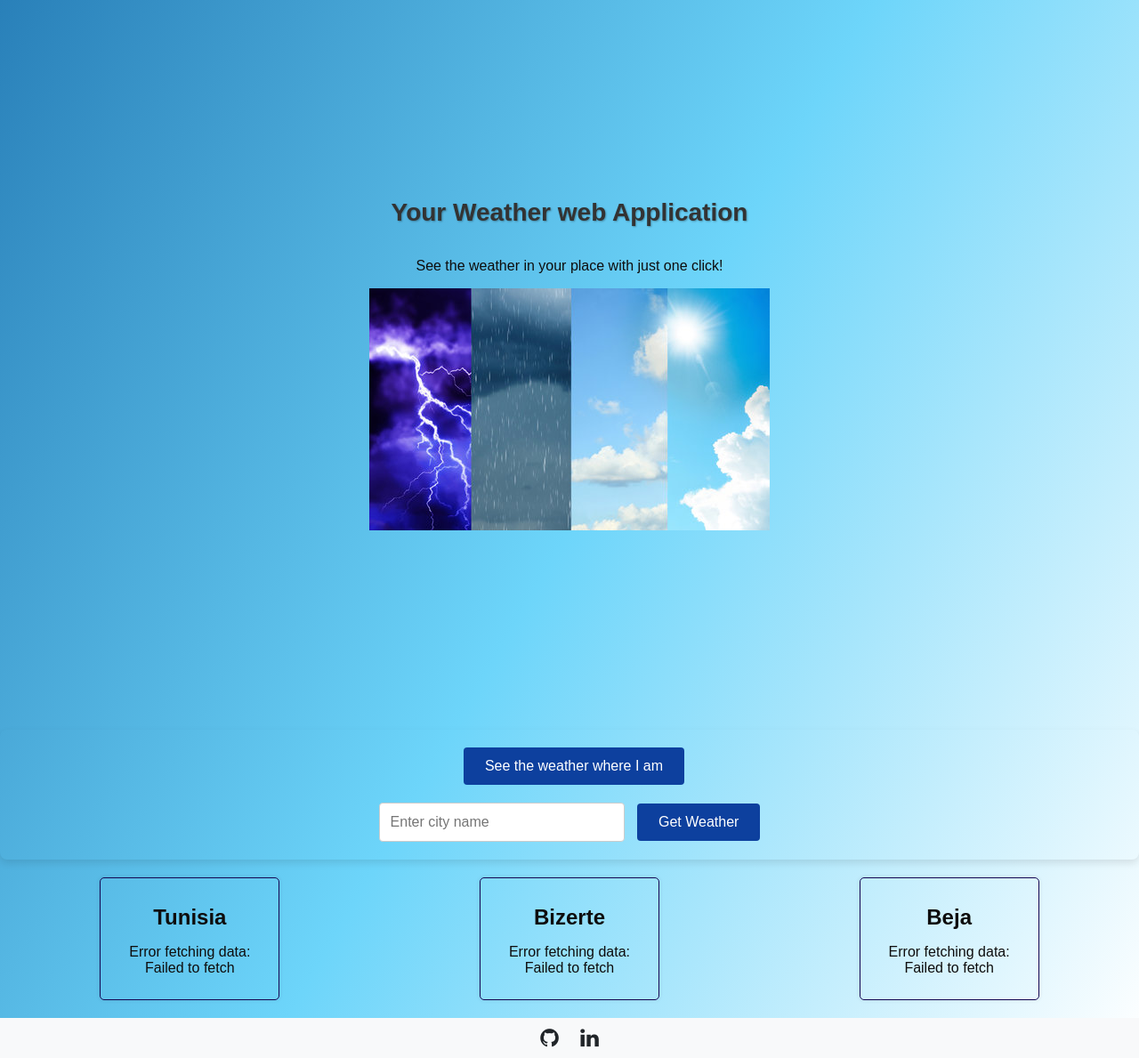
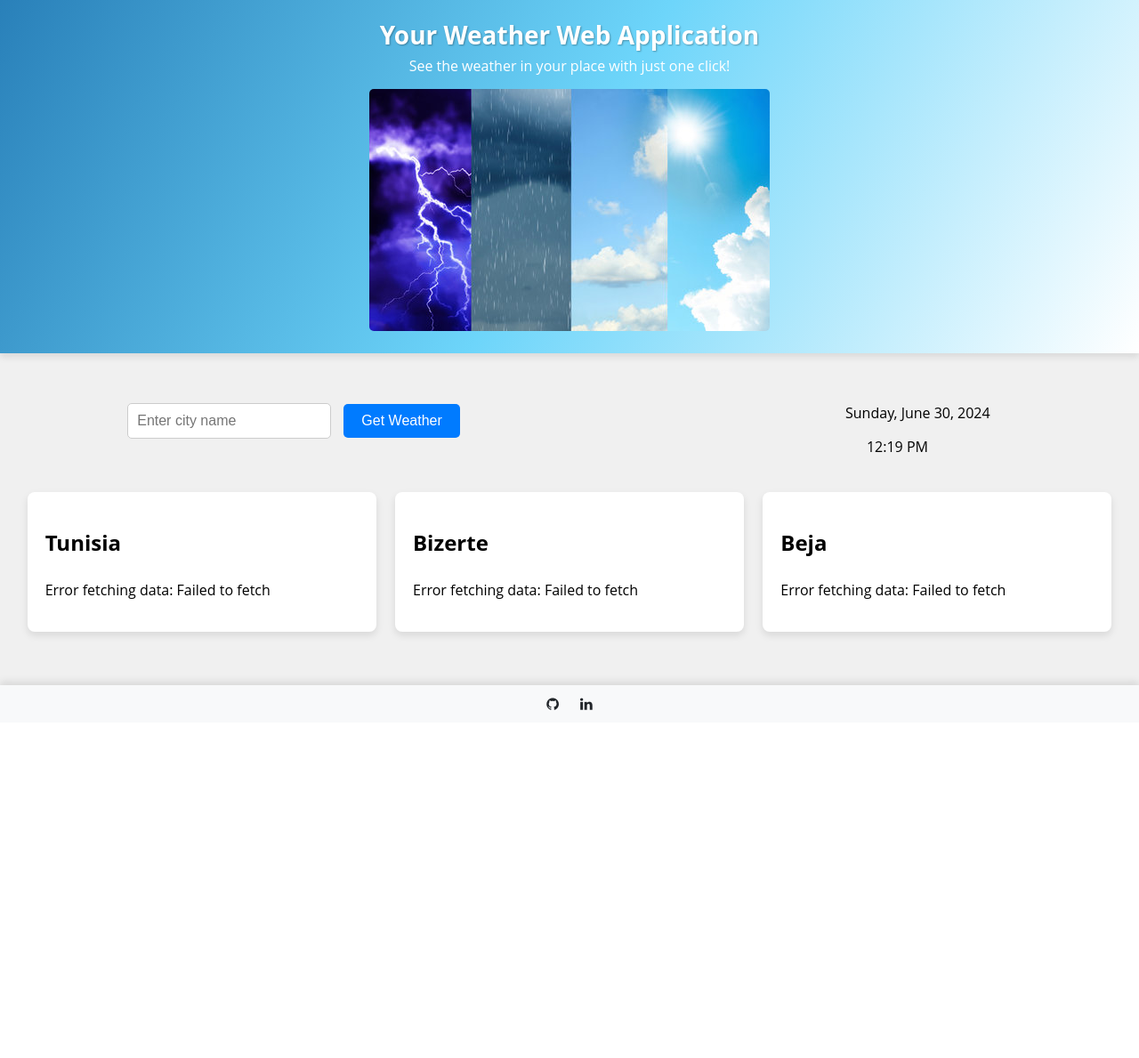
Before and after one commit to Ilefrajhi/weather-app, a Flask app: page / in a window 1280 px wide. Shown: the whole page at 89% size. After the commit the page ends 798 px from the top, so only its background shows below. Run offline with Flask 3, Linux system fonts and the light colour scheme.

Commit message:
added styles && font awsomes && updated javascript code

```diff
--- a/static/script.js
+++ b/static/script.js
@@ -1,8 +1,11 @@
 document.addEventListener('DOMContentLoaded', () => {
+
+    getLocationAndWeather();
+
     // Initial weather info for predefined cities on page load
-    getWeather('Tunisia', 'tunisiaInfo');
-    getWeather('Bizerte', 'bizerteInfo');
-    getWeather('Beja', 'bejaInfo');
+    getWeather('Tunisia', 'tunisiaInfo', 'tunisiaIcon');
+    getWeather('Bizerte', 'bizerteInfo', 'bizerteIcon');
+    getWeather('Beja', 'bejaInfo', 'bejaIcon');
 
     // Attach click event listener to the button
     const getWeatherBtn = document.getElementById('getWeatherBtn');
@@ -16,7 +19,7 @@ document.addEventListener('DOMContentLoaded', () => {
     });
 });
 
-function getWeather(city, infoId) {
+function getWeather(city, infoId, iconId) {
     const apiKey = 'a3f586e9f9aa7265230bbc10f8891a93';
     const url = `https://api.openweathermap.org/data/2.5/weather?q=${city}&appid=${apiKey}&units=metric`;
 
@@ -41,6 +44,13 @@ function getWeather(city, infoId) {
             <p>Description: ${data.weather[0].description}</p>
             <p>Wind Speed: ${data.wind.speed} m/s</p>
         `;
+
+
+            const weatherIcon = document.getElementById(iconId);
+            if (weatherIcon) {
+                weatherIcon.innerHTML = getWeatherIcon(data.weather[0].icon);
+            }
+
         })
         .catch(error => {
             console.error('Error fetching data:', error);
@@ -53,18 +63,58 @@ function getWeather(city, infoId) {
         });
 }
 
-document.getElementById('getLocationBtn').addEventListener('click', function() {
+function getWeatherIcon(icon) {
+    switch (icon) {
+        case '01d':
+        case '01n':
+            return '<i class="fa fa-sun"></i>';
+        case '02d':
+        case '02n':
+            return '<i class="fa fa-cloud-sun"></i>';
+        case '03d':
+        case '03n':
+            return '<i class="fa fa-cloud"></i>';
+        case '04d':
+        case '04n':
+            return '<i class="fa fa-cloud"></i>';
+        case '09d':
+        case '09n':
+            return '<i class="fa fa-cloud-showers-heavy"></i>';
+        case '10d':
+        case '10n':
+            return '<i class="fa fa-cloud-rain"></i>';
+        case '11d':
+        case '11n':
+            return '<i class="fa fa-bolt"></i>';
+        case '13d':
+        case '13n':
+            return '<i class="fa fa-snowflake"></i>';
+        case '50d':
+        case '50n':
+            return '<i class="fa fa-smog"></i>';
+        default:
+            return '<i class="fa fa-question-circle"></i>';
+    }
+}
+
+document.addEventListener('DOMContentLoaded', (event) => {
+    getLocationAndWeather();
+});
+
+function getLocationAndWeather() {
     if (navigator.geolocation) {
         navigator.geolocation.getCurrentPosition(showPosition, showError);
     } else {
         document.getElementById('locationOutput').innerText = "Geolocation is not supported by this browser.";
     }
-});
+}
 
 function showPosition(position) {
     const latitude = position.coords.latitude;
     const longitude = position.coords.longitude;
-    document.getElementById('locationOutput').innerText = "Latitude: " + latitude + "°, Longitude: " + longitude + "°";
+
+    // Assign location without altitude and longitude initially
+    document.getElementById('locationOutput').innerText = "Fetching weather data...";
 
     const apiKey = 'a3f586e9f9aa7265230bbc10f8891a93';
     const url = `https://api.openweathermap.org/data/2.5/weather?lat=${latitude}&lon=${longitude}&appid=${apiKey}&units=metric`;
@@ -78,19 +128,17 @@ function showPosition(position) {
         const pressure = data.main.pressure;
         const humidity = data.main.humidity;
         const windSpeed = data.wind.speed;
-        document.getElementById('locationOutput').innerText = `Location: ${locationName}\nLatitude: ${latitude}°, Longitude: ${longitude}°\nTemperature: ${temperature}°K\nWeather: ${weatherDescription}\nPressure: ${pressure} hPa\nHumidity: ${humidity}%\nWind Speed: ${windSpeed} m/s`;
+
+
+        // Update locationOutput with desired weather data
+        document.getElementById('locationOutput').innerText = `Location: ${locationName}\nTemperature: ${temperature}°C\nWeather: ${weatherDescription}\nPressure: ${pressure} hPa\nHumidity: ${humidity}%\nWind Speed: ${windSpeed} m/s`;
     })
     .catch(error => console.error('Error fetching weather data:', error));
 
-
 }
-document.getElementById('clearBtn').addEventListener('click', function() {
-    document.getElementById('locationOutput').innerText = "";
-});
-
 
 function showError(error) {
-    switch(error.code) {
+    switch (error.code) {
         case error.PERMISSION_DENIED:
             document.getElementById('locationOutput').innerText = "User denied the request for Geolocation.";
             break;
@@ -105,3 +153,42 @@ function showError(error) {
             break;
     }
 }
+
+document.getElementById('clearBtn').addEventListener('click', function() {
+    document.getElementById('locationOutput').innerText = "";
+});
+
+
+
+document.addEventListener('DOMContentLoaded', function() {
+    // Function to update day, date, and time
+    function updateDateTime() {
+        const now = new Date();
+        const days = ['Sunday', 'Monday', 'Tuesday', 'Wednesday', 'Thursday', 'Friday', 'Saturday'];
+        const day = days[now.getDay()];
+
+        const date = now.toLocaleDateString('en-US', { weekday: 'long', year: 'numeric', month: 'long', day: 'numeric' });
+        const time = now.toLocaleTimeString('en-US', { hour: 'numeric', minute: 'numeric', hour12: true });
+
+        // Update elements only if they exist
+        const dayElement = document.getElementById('day');
+        const dateElement = document.getElementById('date');
+        const timeElement = document.getElementById('time');
+
+        if (dayElement) {
+            dayElement.textContent = day;
+        }
+        if (dateElement) {
+            dateElement.textContent = date;
+        }
+        if (timeElement) {
+            timeElement.textContent = time;
+        }
+    }
+
+    // Initial call to updateDateTime
+    updateDateTime();
+
+    // Update time every second
+    setInterval(updateDateTime, 1000);
+});
--- a/static/style.css
+++ b/static/style.css
@@ -1,117 +1,169 @@
-/* Custom CSS for city cards */
+body {
+  font-family: 'Open Sans', sans-serif;
+  margin: 0;
+  padding: 0;
+  background-color: #f0f0f0;
+}
+
+header {
+  text-align: center;
+  padding: 20px;
+  background: linear-gradient(120deg, #2980b9, #6dd5fa, #ffffff);
+  color: white;
+  box-shadow: 0 4px 8px rgba(0, 0, 0, 0.1);
+}
+
+header h1 {
+  font-size: 28px;
+  margin: 0;
+  text-shadow: 1px 1px 2px rgba(0,0,0,0.3);
+}
+
+header p {
+  margin: 5px 0;
+}
+
+header img {
+  max-width: 100%;
+  height: auto;
+  margin-top: 10px;
+  border-radius: 5px;
+}
+
+.container {
+  text-align: center;
+  padding: 20px;
+}
+
+.my-container-1,
+.my-container-2 {
+  margin-bottom: 20px;
+}
+
+button {
+  background-color: #007bff;
+  color: white;
+  border: none;
+  padding: 10px 20px;
+  border-radius: 5px;
+  cursor: pointer;
+  font-size: 16px;
+  transition: background-color 0.3s;
+}
+
+button:hover {
+  background-color: #0056b3;
+}
+
+input[type="text"] {
+  padding: 10px;
+  border: 1px solid #ccc;
+  border-radius: 5px;
+  margin-right: 10px;
+  font-size: 16px;
+}
+
 .container-card {
-  display: flex; /* Use flexbox for horizontal alignment */
-  justify-content: space-around; /* Distribute items evenly with space around them */
-  margin-top: 20px; /* Optional: Adjust margin as needed */
+  display: flex;
+  justify-content: space-around;
+  padding: 20px;
+  flex-wrap: wrap;
 }
 
 .city-card {
-  width: 200px; /* Set width of each city card */
-  margin: 0 10px; /* Optional: Adjust margin between cards */
-  border: 1px solid #140652; /* Optional: Add border for styling */
-  border-radius: 5px; /* Optional: Add border radius for rounded corners */
-  box-shadow: 0 0 5px rgba(0, 0, 0, 0.1); /* Optional: Add box shadow for depth */
+  background-color: white;
+  border-radius: 8px;
+  box-shadow: 0 4px 8px rgba(0, 0, 0, 0.1);
+  width: 30%;
+  padding: 10px;
+  margin-bottom: 20px;
 }
 
-.city-card .card-body {
-  padding: 10px; /* Optional: Adjust padding within each card */
-  text-align: center; /* Center text within the card */
-}
-
-.city-card h2 {
-  margin-bottom: 0.5rem; /* Optional: Adjust margin below the heading */
+.card-body {
+  padding: 10px;
 }
 
 .card-title {
-  margin-bottom: 10px; /* Optional: Adjust margin below card title */
+  font-size: 24px;
+  margin-bottom: 10px;
 }
 
-body {
-  background: linear-gradient(120deg, #2980b9, #6dd5fa, #ffffff); /* Deep blue to light blue gradient */
-
-
-  font-family: Arial, sans-serif;
-  color: #0e0d0d;
-  margin: 0;
-  padding: 0;
-  justify-content: center;
-  align-items: center;
-  min-height: 100vh;
-  align-items: center;
-}
-
-.container button:hover {
-  background-color: #0b2a67;
-}
-
-.container button {
-  padding: 12px 24px;
-  background-color: #0d409e;
-  color: white;
-  border: none;
-  border-radius: 4px;
-  cursor: pointer;
-  font-size: 16px;
-  margin-left: 10px;
-}
-
-.container input[type="text"] {
-  padding: 12px;
-  width: 250px;
-  border: 1px solid #ccc;
-  border-radius: 4px;
-  font-size: 16px;
-}
-
-.container {
-  max-width: 100%; /* Optional: Adjust maximum width as needed */
-  margin: 20px auto; /* Auto margins horizontally center the container */
-  padding: 20px;
-  border-radius: 8px;
-  font-size: 16px;
-  box-shadow: 0 4px 8px rgba(0, 0, 0, 0.1);
-  text-align: center;
-}
-
-header {
-  background-size: cover;
-  background-repeat: no-repeat;
-  background-position: center;
-  height: 100vh;
-  width: 100%;
+.weather-icon {
   display: flex;
   justify-content: center;
   align-items: center;
-  flex-direction: column;
+  margin: 10px 0;
 }
 
-
-.my-container-1 {
-  border: #ffffff;
+.weather-icon i {
+  font-size: 50px;
+  color: #ffdd00;
 }
 
-.my-container-2 {
-  border: #ffffff;
+footer {
+  background-color: #f8f9fa;
+  text-align: center;
+  padding: 10px;
+  margin-top: 20px;
+  box-shadow: 0 -4px 8px rgba(0, 0, 0, 0.1);
 }
 
-#locationOutput {
-  margin-left: 20px;
-  margin-right: 20px;
-  border: #ffffff;
-  border-radius: 10px;
-  background-color: #ffffff;
-  color: #000000;
-  font-size: 20px;
-  text-align: center;
+footer a {
+  text-decoration: none;
+  color: #212529;
+  margin: 0 10px;
 }
 
-#weatherInfo {
-  margin-left: 20px;
-  margin-right: 20px;
-  border: #ffffff;
-  border-radius: 10px;
-  background-color: #ffffff;
-  color: #000000;
-  font-size: 20px;
-  text-align: center;
+footer a i {
+  font-size: 24px;
 }
+
+.on-left {
+  float: left; /* Aligns to the left */
+  width: 50%; /* Adjust as needed */
+}
+
+.on-right {
+  float: right; /* Aligns to the right */
+  width: 50%; /* Adjust as needed */
+}
+
+.date-time {
+  text-align: left; /* Aligns day and date to the left */
+}
+
+.current-time {
+  text-align: right; /* Aligns time to the right */
+}
+
+.class-fa {
+  left : 50%;
+  margin-bottom: 20px;
+  margin-top: 20px;
+  background-color: white;
+  border-radius: 8px;
+  box-shadow: 0 4px 8px rgba(0, 0, 0, 0.1);
+  width: 100%;
+
+}
+
+.class-fa-2 {
+bottom: 50%;
+}
+
+.weather-info {
+  font-size: 1em;
+  color: #333;
+}
+.weather-info h2 {
+  font-size: 1.5em;
+  margin-bottom: 10px;
+}
+.weather-info p {
+  margin-bottom: 5px;
+}
+
+.weather-description {
+  font-weight: bold;
+  color: blue;
+}
--- a/templates/index.html
+++ b/templates/index.html
@@ -4,26 +4,49 @@
   <meta charset="UTF-8">
   <meta name="viewport" content="width=device-width, initial-scale=1.0">
   <title>Weather App</title>
-  <link rel="stylesheet"href="https://cdnjs.cloudflare.com/ajax/libs/font-awesome/4.7.0/css/font-awesome.min.css" />
+  <link rel="stylesheet" href="https://cdnjs.cloudflare.com/ajax/libs/font-awesome/4.7.0/css/font-awesome.min.css" />
   <link rel="stylesheet" href="{{ url_for('static', filename='style.css') }}">
 </head>
+<body>
   <header>
-        <h1 style="font-size: 28px; color: #333; text-shadow: 1px 1px 2px rgba(0,0,0,0.3);">Your Weather web Application</h1>
+    <h1>Your Weather Web Application</h1>
     <p>See the weather in your place with just one click!</p>
-        <img src="static/images/200000203-photos-of-sky-during-different-weather-collage.jpg" class="weather img-responsive" />
+    <img src="static/images/200000203-photos-of-sky-during-different-weather-collage.jpg" class="weather img-responsive" alt="Weather collage">
   </header>
-<body>
+
   <div class="container" id="citiesContainer">
     <div class="my-container-1">
-        <button id="getLocationBtn">See the weather where I am</button>
+ <div class ="class-fa">
+        <div class ="on-left">
+      <button id="getLocationBtn" style="display: none;">See the weather where I am</button>
       <p id="locationOutput"></p>
+      <div id="weatherInfo" class="weather-info"></div>
+      <button id="clearBtn" style ="display: none;">Clear</button>
         </div>
+        <div class ="on-right">
+            <div class ="date-time">
+                <div class ="day-date" style ="margin-left : 50%; ">
+                    <p id ="date"></p>
+                </div>
+                <div class="current-time"  style ="margin-right : 35%";>
+                    <p id="time"></p>
+                </div>
+            </div>
+
+        </div>
+    </div>
+</div>
+
+  <div class="class-fa-2">
+    <div class="my-container-2">
       <form id="weatherForm" onsubmit="return false;">
         <input type="text" id="cityInput" placeholder="Enter city name">
         <button type="submit" id="getWeatherBtn">Get Weather</button>
       </form>
+    </div>
 
      <div id="weatherInfo"></div>
+   </div>
   </div>
 
   <div class="container-card" id="citiesContainer">
@@ -31,6 +54,7 @@
       <div class="card">
         <div class="card-body">
           <h2 class="card-title">Tunisia</h2>
+          <div class="weather-icon" id="tunisiaIcon"></div>
           <div id="tunisiaInfo"></div>
         </div>
       </div>
@@ -39,6 +63,7 @@
       <div class="card">
         <div class="card-body">
           <h2 class="card-title">Bizerte</h2>
+          <div class="weather-icon" id="bizerteIcon"></div>
           <div id="bizerteInfo"></div>
         </div>
       </div>
@@ -47,16 +72,16 @@
       <div class="card">
         <div class="card-body">
           <h2 class="card-title">Beja</h2>
+          <div class="weather-icon" id="bejaIcon"></div>
           <div id="bejaInfo"></div>
         </div>
       </div>
     </div>
   </div>
 
-
-    <footer style="background-color: #f8f9fa; text-align: center; padding: 10px; margin-top: 20px;">
-        <a href="https://github.com/Ilefrajhi" style="text-decoration: none; color: #212529; margin: 0 10px;"><i class="fa fa-github" style="font-size: 24px;"></i></a>
-        <a href="https://www.linkedin.com/in/ilef-rajhi-836669262/" style="text-decoration: none; color: #212529; margin: 0 10px;"><i class="fa fa-linkedin" style="font-size: 24px;"></i></a>
+  <footer>
+    <a href="https://github.com/Ilefrajhi"><i class="fa fa-github"></i></a>
+    <a href="https://www.linkedin.com/in/ilef-rajhi-836669262/"><i class="fa fa-linkedin"></i></a>
   </footer>
   <script src="{{ url_for('static', filename='script.js') }}"></script>
 </body>
```
Also changed, not shown: README.md, 1 other file. Lines whose indentation alone changed are shown as unchanged.
